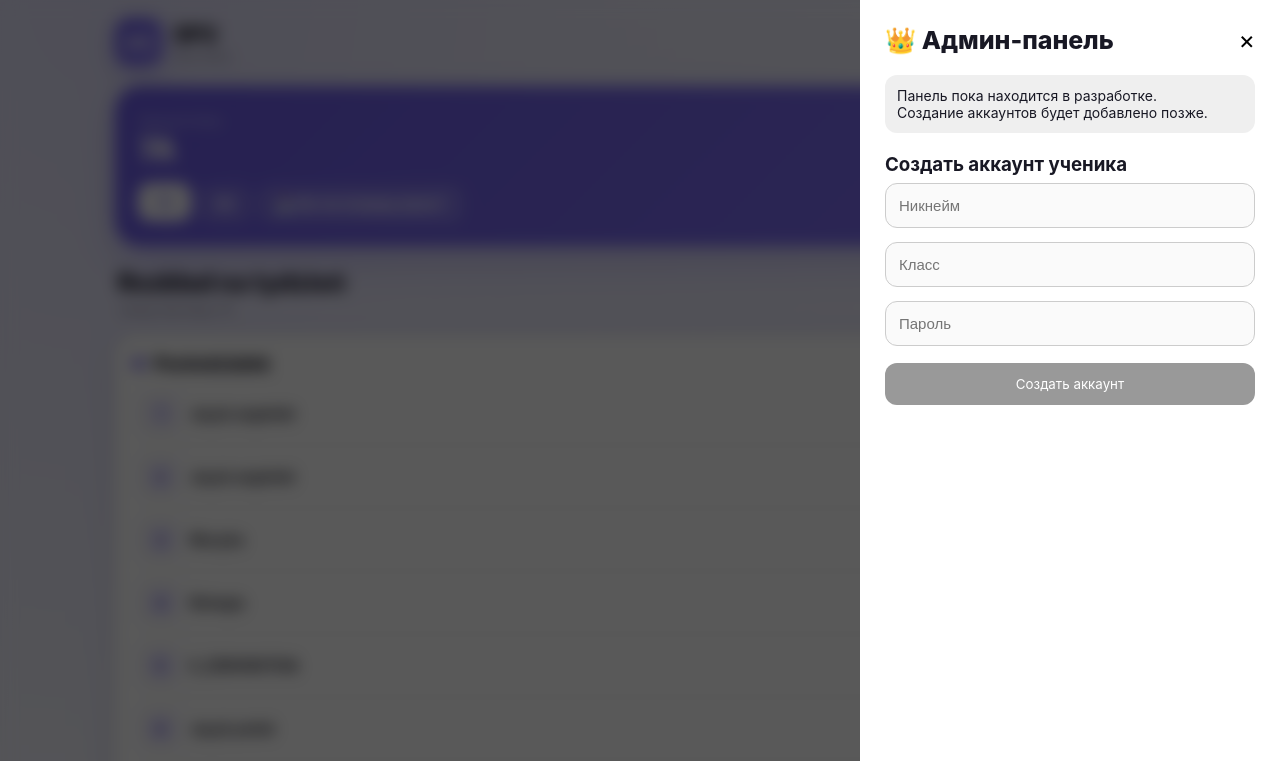
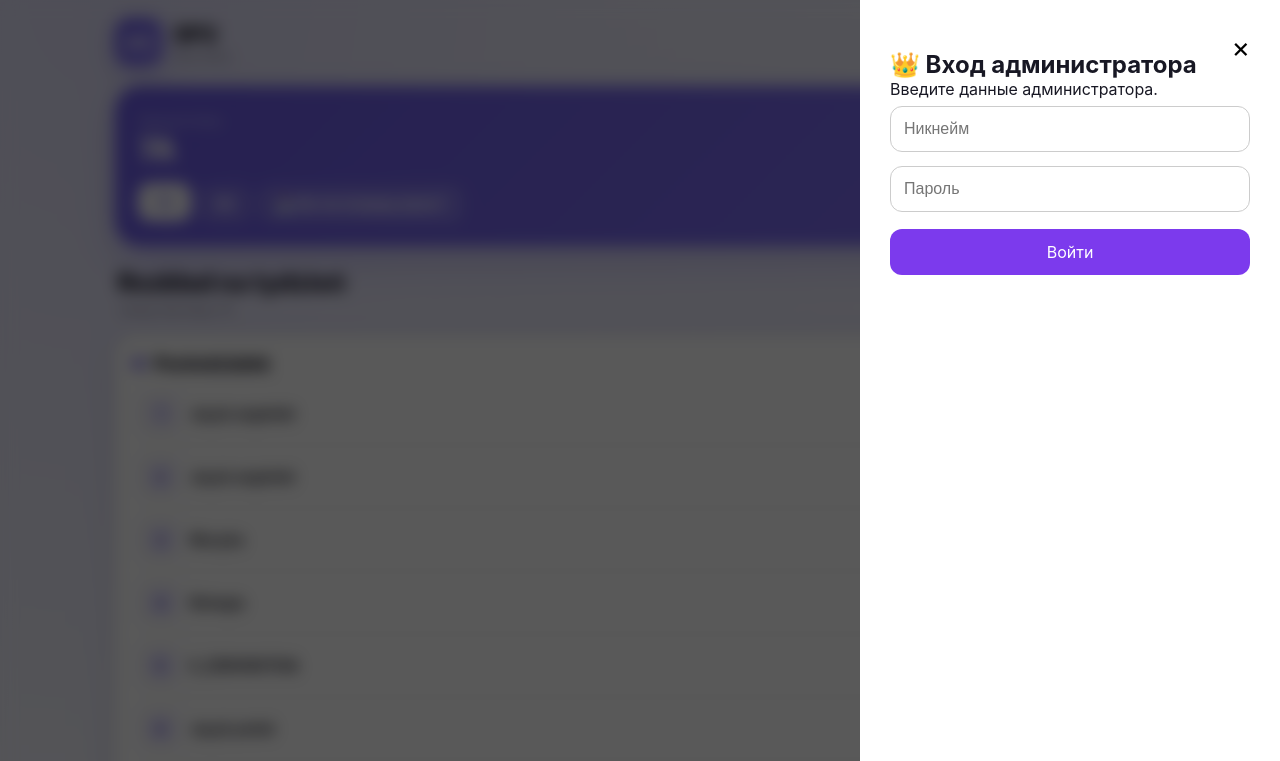
Before and after one commit to Sp2Plan/SP2-Plan-, a plain HTML site: page index.html in a window 1280 px wide. Both pictures are taken after a click on the button "Admin". Shown: the top 761 px of the page. Drawn offline with Linux system fonts and the light colour scheme.

Commit message:
Update index.html

```diff
--- a/index.html
+++ b/index.html
@@ -1211,7 +1211,6 @@ render();
 
 </script>
 
- <!-- SP2: скрытая кнопка + админ-панель -->
 <style>
   #sp2-admin-secret {
     position: absolute;
@@ -1226,43 +1225,40 @@ render();
     z-index: 9999;
   }
 
-  #sp2-admin-panel {
+  #sp2-admin-login {
     position: fixed;
     inset: 0;
-    background: rgba(0, 0, 0, 0.65);
+    background: rgba(0,0,0,.65);
     backdrop-filter: blur(8px);
     display: flex;
     justify-content: flex-end;
     opacity: 0;
     visibility: hidden;
-    transition: 0.3s;
+    transition: .3s;
     z-index: 10000;
   }
 
-  #sp2-admin-panel.active {
+  #sp2-admin-login.active {
     opacity: 1;
     visibility: visible;
   }
 
-  .sp2-admin-slide {
+  .sp2-admin-box {
     width: min(420px, 90%);
     height: 100%;
-    background: var(--card-bg, #ffffff);
-    padding: 25px;
+    padding: 30px;
     box-sizing: border-box;
+    background: var(--card-bg, #fff);
     transform: translateX(100%);
-    transition: 0.35s;
-    overflow-y: auto;
+    transition: .35s;
   }
 
-  #sp2-admin-panel.active .sp2-admin-slide {
+  #sp2-admin-login.active .sp2-admin-box {
     transform: translateX(0);
   }
 
-  .sp2-admin-title {
-    font-size: 25px;
-    font-weight: 800;
-    margin-bottom: 20px;
+  .sp2-admin-box h2 {
+    margin-top: 20px;
   }
 
   .sp2-admin-input {
@@ -1272,103 +1268,126 @@ render();
     margin: 7px 0;
     border-radius: 12px;
     border: 1px solid #ccc;
-    font-size: 15px;
+    font-size: 16px;
   }
 
-  .sp2-admin-disabled {
+  .sp2-admin-button {
     width: 100%;
     padding: 13px;
     margin-top: 10px;
-    border: 0;
+    border: none;
     border-radius: 12px;
-    background: #999;
+    background: #7c3aed;
     color: white;
-    cursor: not-allowed;
+    font-size: 16px;
+    cursor: pointer;
   }
 
   .sp2-admin-close {
     float: right;
     border: none;
     background: transparent;
-    font-size: 25px;
+    font-size: 28px;
     cursor: pointer;
   }
 
-  .sp2-admin-info {
-    padding: 12px;
-    border-radius: 12px;
-    background: rgba(127, 127, 127, 0.12);
-    margin-bottom: 20px;
-    font-size: 14px;
+  #sp2-admin-error {
+    color: #e53935;
+    margin-top: 12px;
+    display: none;
   }
 </style>
 
-<!-- Невидимая кнопка -->
+<!-- Скрытая кнопка -->
 <button id="sp2-admin-secret" aria-label="Admin"></button>
 
-<!-- Админ-панель -->
-<div id="sp2-admin-panel">
-  <div class="sp2-admin-slide">
+<!-- Вход администратора -->
+<div id="sp2-admin-login">
 
-    <button class="sp2-admin-close" onclick="sp2CloseAdmin()">×</button>
+  <div class="sp2-admin-box">
 
-    <div class="sp2-admin-title">
-      👑 Админ-панель
-    </div>
+    <button class="sp2-admin-close" onclick="sp2CloseAdminLogin()">×</button>
 
-    <div class="sp2-admin-info">
-      Панель пока находится в разработке.<br>
-      Создание аккаунтов будет добавлено позже.
-    </div>
+    <h2>👑 Вход администратора</h2>
 
-    <h3>Создать аккаунт ученика</h3>
+    <p>Введите данные администратора.</p>
 
     <input
+      id="sp2-admin-nick"
       class="sp2-admin-input"
       type="text"
       placeholder="Никнейм"
-      disabled
     >
 
     <input
-      class="sp2-admin-input"
-      type="text"
-      placeholder="Класс"
-      disabled
-    >
-
-    <input
+      id="sp2-admin-password"
       class="sp2-admin-input"
       type="password"
       placeholder="Пароль"
-      disabled
     >
 
-    <button class="sp2-admin-disabled" disabled>
-      Создать аккаунт
+    <button class="sp2-admin-button" onclick="sp2AdminLogin()">
+      Войти
     </button>
+
+    <div id="sp2-admin-error">
+      Неверный никнейм или пароль.
+    </div>
 
   </div>
 </div>
 
 <script>
-  const sp2AdminButton = document.getElementById("sp2-admin-secret");
-  const sp2AdminPanel = document.getElementById("sp2-admin-panel");
+  const sp2AdminSecret =
+    document.getElementById("sp2-admin-secret");
 
-  sp2AdminButton.addEventListener("click", () => {
-    sp2AdminPanel.classList.add("active");
+  const sp2AdminLoginPanel =
+    document.getElementById("sp2-admin-login");
+
+  sp2AdminSecret.addEventListener("click", () => {
+    sp2AdminLoginPanel.classList.add("active");
   });
 
-  function sp2CloseAdmin() {
-    sp2AdminPanel.classList.remove("active");
+  function sp2CloseAdminLogin() {
+    sp2AdminLoginPanel.classList.remove("active");
   }
 
-  // Закрытие при нажатии на затемнённую область
-  sp2AdminPanel.addEventListener("click", (event) => {
-    if (event.target === sp2AdminPanel) {
-      sp2CloseAdmin();
+  function sp2AdminLogin() {
+
+    const nick =
+      document.getElementById("sp2-admin-nick").value;
+
+    const password =
+      document.getElementById("sp2-admin-password").value;
+
+    const error =
+      document.getElementById("sp2-admin-error");
+
+    /*
+      ТЕСТОВЫЙ ВХОД.
+
+      Пока здесь временные данные.
+      Настоящую проверку позже перенесём
+      на сервер.
+    */
+
+    if (nick === "admin" && password === "TEST-ADMIN") {
+
+      error.style.display = "none";
+
+      alert("Вход выполнен!");
+
+      // Пока просто закрываем окно.
+      // Позже здесь откроется настоящая админ-панель.
+
+      sp2CloseAdminLogin();
+
+    } else {
+
+      error.style.display = "block";
+
     }
-  });
+  }
 </script>
 
 </body>
```
